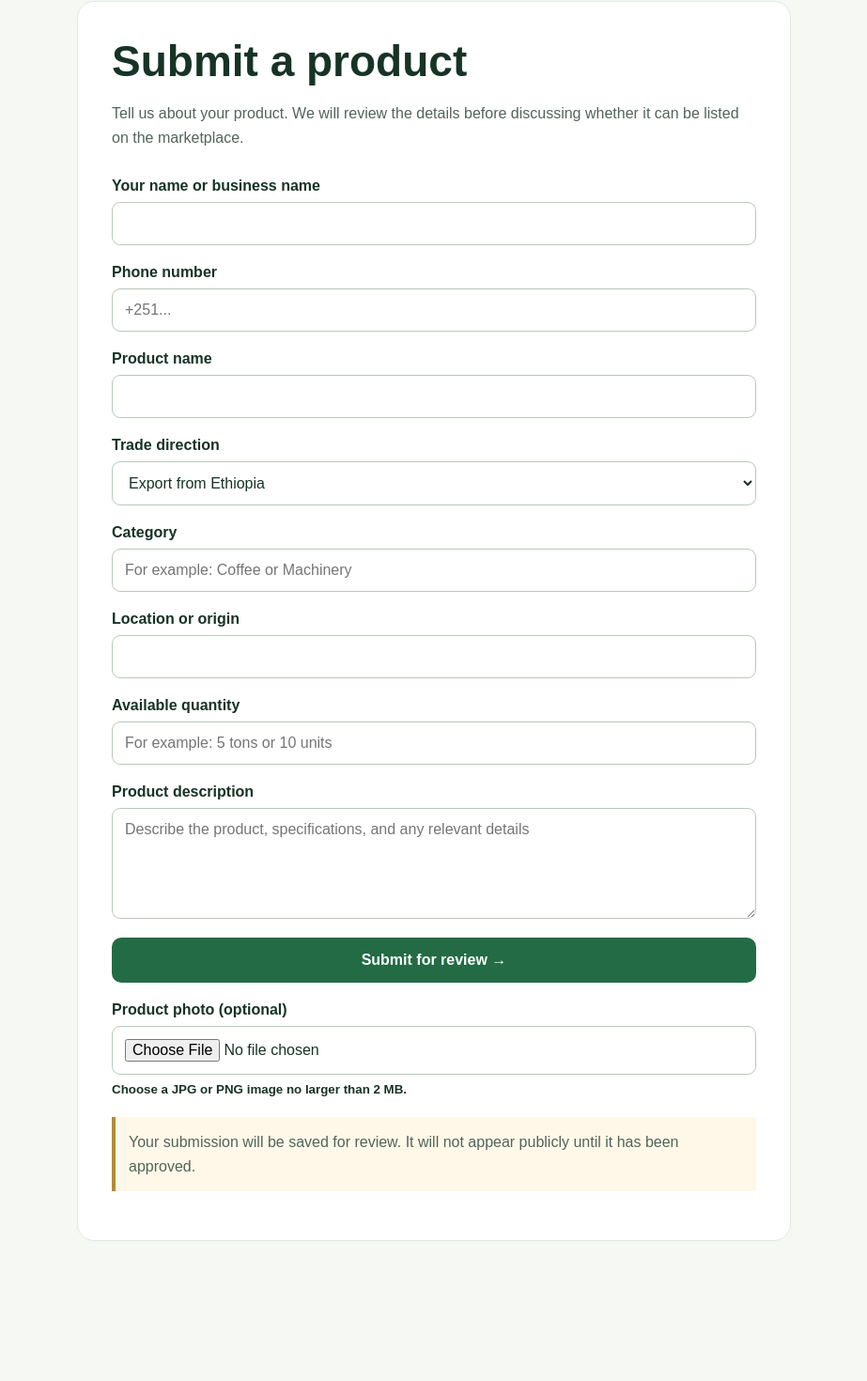
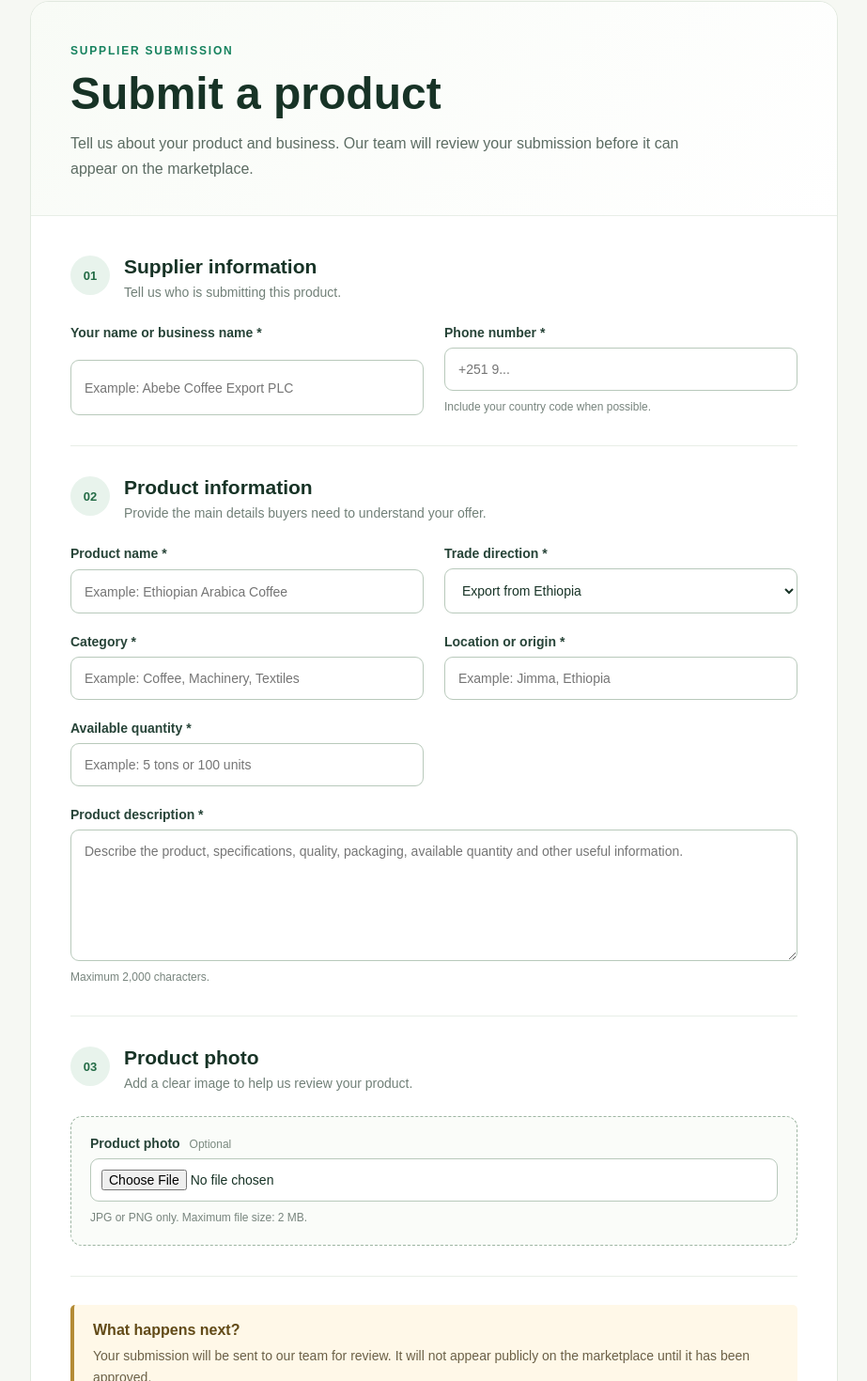
Before and after one commit to zegaye/et-import-export, a SvelteKit app: page /sell in a window 1280 px wide. Shown: the part 85-1555 px from the top of the page at 94% size, without its empty margins (178-1101 px from the left). Before the commit the page ends 1486 px from the top, so only its background shows below. Built offline with nearby package versions, Linux system fonts and the light colour scheme.

Commit message:
Improve supplier product submission page

```diff
--- a/src/routes/sell/+page.svelte
+++ b/src/routes/sell/+page.svelte
@@ -14,188 +14,454 @@
 	<a class="back" href="/">← Back to home</a>
 
 	<div class="panel">
+		<div class="intro">
+			<span>SUPPLIER SUBMISSION</span>
 			<h1>Submit a product</h1>
 			<p>
-      Tell us about your product. We will review the details before discussing
-      whether it can be listed on the marketplace.
+				Tell us about your product and business. Our team will review your
+				submission before it can appear on the marketplace.
 			</p>
+		</div>
 
 		{#if form?.success}
-      <p class="note" role="status">{form.message}</p>
+			<div class="message success" role="status">
+				<strong>Submission received ✓</strong>
+				<p>{form.message}</p>
+				<a href="/sell">Submit another product</a>
+			</div>
 		{:else}
 			{#if form?.message}
-        <p class="note" role="alert">{form.message}</p>
+				<div class="message error" role="alert">
+					<strong>We couldn't submit the product</strong>
+					<p>{form.message}</p>
+				</div>
 			{/if}
 
 			<form method="POST" enctype="multipart/form-data">
+				<section class="form-section">
+					<div class="section-heading">
+						<span class="number">01</span>
+						<div>
+							<h2>Supplier information</h2>
+							<p>Tell us who is submitting this product.</p>
+						</div>
+					</div>
+
+					<div class="fields">
 						<label>
-          Your name or business name
-          <input name="sellerName" required maxlength="100" />
+							<span>Your name or business name *</span>
+							<input
+								name="sellerName"
+								required
+								maxlength="100"
+								autocomplete="name"
+								placeholder="Example: Abebe Coffee Export PLC"
+							/>
 						</label>
 
 						<label>
-          Phone number
-          <input name="phone" type="tel" required maxlength="30" placeholder="+251..." />
+							<span>Phone number *</span>
+							<input
+								name="phone"
+								type="tel"
+								required
+								maxlength="30"
+								autocomplete="tel"
+								placeholder="+251 9..."
+							/>
+							<small>Include your country code when possible.</small>
+						</label>
+					</div>
+				</section>
+
+				<section class="form-section">
+					<div class="section-heading">
+						<span class="number">02</span>
+						<div>
+							<h2>Product information</h2>
+							<p>Provide the main details buyers need to understand your offer.</p>
+						</div>
+					</div>
+
+					<div class="fields">
+						<label>
+							<span>Product name *</span>
+							<input
+								name="productName"
+								required
+								maxlength="100"
+								placeholder="Example: Ethiopian Arabica Coffee"
+							/>
 						</label>
 
 						<label>
-          Product name
-          <input name="productName" required maxlength="100" />
-        </label>
-
-        <label>
-          Trade direction
-          <select name="direction">
+							<span>Trade direction *</span>
+							<select name="direction" required>
 								<option value="export">Export from Ethiopia</option>
 								<option value="import">Import into Ethiopia</option>
 							</select>
 						</label>
 
 						<label>
-          Category
+							<span>Category *</span>
 							<input
 								name="category"
 								required
 								maxlength="80"
-            placeholder="For example: Coffee or Machinery"
+								placeholder="Example: Coffee, Machinery, Textiles"
 							/>
 						</label>
 
 						<label>
-          Location or origin
-          <input name="location" required maxlength="100" />
+							<span>Location or origin *</span>
+							<input
+								name="location"
+								required
+								maxlength="100"
+								placeholder="Example: Jimma, Ethiopia"
+							/>
 						</label>
 
 						<label>
-          Available quantity
+							<span>Available quantity *</span>
 							<input
 								name="quantity"
 								required
 								maxlength="80"
-            placeholder="For example: 5 tons or 10 units"
+								placeholder="Example: 5 tons or 100 units"
 							/>
 						</label>
 
-        <label>
-          Product description
+						<label class="full">
+							<span>Product description *</span>
 							<textarea
 								name="description"
 								required
 								maxlength="2000"
-            rows="5"
-            placeholder="Describe the product, specifications, and any relevant details"
+								rows="6"
+								placeholder="Describe the product, specifications, quality, packaging, available quantity and other useful information."
 							></textarea>
+							<small>Maximum 2,000 characters.</small>
 						</label>
+					</div>
+				</section>
 
-        <button type="submit">Submit for review →</button>
-        <label>
-  Product photo (optional)
+				<section class="form-section">
+					<div class="section-heading">
+						<span class="number">03</span>
+						<div>
+							<h2>Product photo</h2>
+							<p>Add a clear image to help us review your product.</p>
+						</div>
+					</div>
+
+					<label class="upload">
+						<span>Product photo <em>Optional</em></span>
+
 						<input
 							name="photo"
 							type="file"
 							accept="image/jpeg,image/png"
 						/>
-  <small>Choose a JPG or PNG image no larger than 2 MB.</small>
+
+						<small>JPG or PNG only. Maximum file size: 2 MB.</small>
 					</label>
+				</section>
+
+				<div class="review-note">
+					<strong>What happens next?</strong>
+					<p>
+						Your submission will be sent to our team for review. It will
+						not appear publicly on the marketplace until it has been approved.
+					</p>
+				</div>
+
+				<button type="submit">
+					Submit product for review →
+				</button>
 			</form>
-
-      <p class="note">
-        Your submission will be saved for review. It will not appear publicly
-        until it has been approved.
-      </p>
 		{/if}
 	</div>
 </main>
 
 <style>
+	:global(*) {
+		box-sizing: border-box;
+	}
+
 	:global(body) {
 		margin: 0;
 		background: #f6f8f3;
 		color: #173326;
-    font-family: Arial, sans-serif;
+		font-family: Arial, Helvetica, sans-serif;
 	}
 
 	main {
-    max-width: 760px;
+		max-width: 900px;
 		margin: 0 auto;
-    padding: 40px 20px 80px;
+		padding: 40px 20px 90px;
 	}
 
 	.back {
+		display: inline-block;
 		color: #236b45;
 		font-weight: 700;
 		text-decoration: none;
 	}
 
+	.back:hover {
+		text-decoration: underline;
+	}
+
 	.panel {
 		margin-top: 28px;
-    padding: 36px;
+		overflow: hidden;
+		border: 1px solid #e1e9df;
+		border-radius: 20px;
 		background: white;
-    border: 1px solid #e1e9df;
-    border-radius: 18px;
+	}
+
+	.intro {
+		padding: 42px 42px 36px;
+		border-bottom: 1px solid #e8eee7;
+		background: linear-gradient(135deg, #f8fbf6, #ffffff);
+	}
+
+	.intro > span {
+		color: #16825e;
+		font-size: 12px;
+		font-weight: 800;
+		letter-spacing: 1.8px;
 	}
 
 	h1 {
-    margin: 0 0 12px;
-    font-size: clamp(32px, 5vw, 46px);
+		margin: 12px 0;
+		font-size: clamp(34px, 5vw, 48px);
+		line-height: 1.1;
 	}
 
-  p {
-    line-height: 1.6;
-    color: #52645a;
+	.intro p {
+		max-width: 650px;
+		margin: 0;
+		color: #5c6c63;
+		line-height: 1.7;
 	}
 
 	form {
+		padding: 10px 42px 42px;
+	}
+
+	.form-section {
+		padding: 32px 0;
+		border-bottom: 1px solid #e8eee7;
+	}
+
+	.section-heading {
+		display: flex;
+		gap: 15px;
+		align-items: flex-start;
+		margin-bottom: 24px;
+	}
+
+	.number {
 		display: grid;
-    gap: 20px;
-    margin-top: 30px;
+		flex: 0 0 42px;
+		width: 42px;
+		height: 42px;
+		place-items: center;
+		border-radius: 50%;
+		background: #e8f3ec;
+		color: #236b45;
+		font-size: 13px;
+		font-weight: 800;
+	}
+
+	h2 {
+		margin: 0 0 5px;
+		font-size: 21px;
+	}
+
+	.section-heading p {
+		margin: 0;
+		color: #718078;
+		font-size: 14px;
+		line-height: 1.5;
+	}
+
+	.fields {
+		display: grid;
+		grid-template-columns: repeat(2, minmax(0, 1fr));
+		gap: 22px;
 	}
 
 	label {
 		display: grid;
 		gap: 8px;
+		color: #274438;
+		font-size: 14px;
 		font-weight: 700;
+	}
+
+	label.full {
+		grid-column: 1 / -1;
 	}
 
 	input,
 	select,
 	textarea {
-    box-sizing: border-box;
 		width: 100%;
-    padding: 13px;
+		padding: 14px;
 		border: 1px solid #b8c9bb;
 		border-radius: 9px;
+		outline: none;
 		background: white;
 		color: #173326;
 		font: inherit;
 		font-weight: 400;
+		transition:
+			border-color 0.2s ease,
+			box-shadow 0.2s ease;
+	}
+
+	input:focus,
+	select:focus,
+	textarea:focus {
+		border-color: #2c7b53;
+		box-shadow: 0 0 0 3px rgba(44, 123, 83, 0.12);
 	}
 
 	textarea {
+		min-height: 140px;
 		resize: vertical;
 	}
 
+	small {
+		color: #78857e;
+		font-size: 12px;
+		font-weight: 400;
+		line-height: 1.5;
+	}
+
+	.upload {
+		padding: 20px;
+		border: 1px dashed #9db5a2;
+		border-radius: 12px;
+		background: #fafcf9;
+	}
+
+	.upload em {
+		margin-left: 6px;
+		color: #7a897f;
+		font-size: 12px;
+		font-style: normal;
+		font-weight: 400;
+	}
+
+	.upload input {
+		padding: 11px;
+		background: white;
+	}
+
+	.review-note {
+		margin: 30px 0 22px;
+		padding: 18px 20px;
+		border-left: 4px solid #b48b35;
+		border-radius: 5px;
+		background: #fff8e8;
+	}
+
+	.review-note strong {
+		color: #624a17;
+	}
+
+	.review-note p {
+		margin: 7px 0 0;
+		color: #6b6046;
+		font-size: 14px;
+		line-height: 1.6;
+	}
+
 	button {
-    padding: 15px 22px;
+		width: 100%;
+		padding: 16px 22px;
 		border: 0;
 		border-radius: 10px;
 		background: #236b45;
 		color: white;
 		font: inherit;
-    font-weight: 700;
+		font-weight: 800;
 		cursor: pointer;
+		transition:
+			transform 0.15s ease,
+			background 0.15s ease;
 	}
 
-  .note {
-    margin-top: 22px;
-    padding: 14px;
-    border-left: 4px solid #b48b35;
-    background: #fff8e8;
+	button:hover {
+		background: #195d3a;
 	}
 
-  @media (max-width: 600px) {
-    .panel {
-      padding: 24px;
+	button:active {
+		transform: translateY(1px);
+	}
+
+	.message {
+		margin: 35px 42px;
+		padding: 20px;
+		border-radius: 10px;
+	}
+
+	.message strong {
+		display: block;
+		margin-bottom: 6px;
+	}
+
+	.message p {
+		margin: 0;
+		line-height: 1.6;
+	}
+
+	.message.success {
+		border: 1px solid #b9ddc4;
+		background: #eef9f1;
+		color: #205d37;
+	}
+
+	.message.error {
+		border: 1px solid #ebc6bd;
+		background: #fff3f0;
+		color: #8a3828;
+	}
+
+	.message.success a {
+		display: inline-block;
+		margin-top: 14px;
+		color: #205d37;
+		font-weight: 800;
+	}
+
+	@media (max-width: 650px) {
+		main {
+			padding: 25px 14px 60px;
+		}
+
+		.intro {
+			padding: 30px 24px;
+		}
+
+		form {
+			padding: 5px 24px 30px;
+		}
+
+		.fields {
+			grid-template-columns: 1fr;
+		}
+
+		label.full {
+			grid-column: auto;
+		}
+
+		.message {
+			margin: 25px 24px;
 		}
 	}
 </style>
```
Lines whose indentation alone changed are shown as unchanged.
